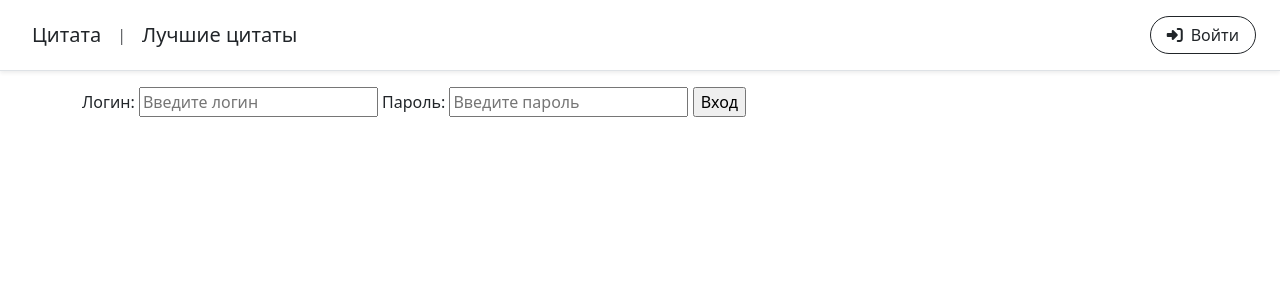
After one commit to MurDmitry/itSolution, a Django app: page /login/ in a window 1280 px wide. The commit adds this page. Shown: the top 300 px of the page. Run offline with Django 5.2, Linux system fonts and the light colour scheme.

Commit message:
Авторизация. Долго думал как считать лайки и дизлайки у пользователей - решил сделать авторизацию для каждого, чтобы сохранять кто куда поставил лайк или дизлайк

```diff
--- /dev/null
+++ b/quotes_app/templates/base/login_register.html
@@ -0,0 +1,21 @@
+{% extends 'base.html' %}
+
+<!-- Название -->
+{% block title %}
+    Вход
+{% endblock %}
+
+<!-- Страница с авторизацией -->
+{% block content %}
+    <div>
+        <form method="post" action="">
+            {% csrf_token %}
+            <label>Логин:</label>
+            <input type="text" name="username" placeholder="Введите логин">
+            <label>Пароль:</label>
+            <input type="password" name="password" placeholder="Введите пароль">
+
+            <input type="submit" value="Вход">
+        </form>
+    </div>
+{% endblock content %}
--- a/quotes_app/urls.py
+++ b/quotes_app/urls.py
@@ -3,6 +3,9 @@ from . import views
 
 
 urlpatterns = [
-    path('', views.home_page, name="home"),                            # Домашняя страница (home.html)
-    path('best_quotes', views.the_best_quotes, name="the_best_quotes") # Топ 10 цитат по лайкам (best_quotes.html)
+    path('', views.home_page, name="home"),                               # Домашняя страница (home.html)
+    path('best_quotes/', views.the_best_quotes, name="the_best_quotes"),  # Топ 10 цитат по лайкам (best_quotes.html)
+    path('login/', views.loginPage, name="login"),                        # Вход
+    path('logout/', views.logoutUser, name="logout")                      # Выход
+
 ]
--- a/quotes_app/views.py
+++ b/quotes_app/views.py
@@ -1,6 +1,38 @@
-from django.shortcuts import render
+from django.shortcuts import render, redirect
 from .models import Quote, Source
 import random
+from django.contrib.auth.models import User
+from django.contrib import messages
+from django.contrib.auth import authenticate, login, logout
+
+
+# Авторизация (вход)
+def loginPage(request):
+    if request.method == 'POST':
+        username = request.POST.get('username')
+        password = request.POST.get('password')
+
+        try:
+            user = User.objects.get(username=username)  # Проверка на наличие пользователя
+        except:
+            messages.error(request, "Такого пользователя не существует")
+
+        # Проверка пароля и логина
+        user = authenticate(request, username=username, password=password)
+
+        if user is not None:
+            login(request, user)        # Если все хорошо, то авторизируем пользователя
+            return redirect('home')
+        else:
+            messages.error(request, "Неверные логин или пароль")
+
+    context = {}
+    return render(request, 'base/login_register.html', context)
+
+
+def logoutUser(request):
+    logout(request)
+    return redirect('home')
 
 
 # Домашняя старница
--- a/templates/base.html
+++ b/templates/base.html
@@ -25,7 +25,36 @@
         <nav class="my-2 my-md-0 mr-md-3">
             <a class="p-2 text-dark fw-normal fs-5 text-decoration-none" href="/best_quotes">Лучшие цитаты</a>
         </nav>
+
+        <!-- Авторизация -->
+        {% if request.user.is_authenticated %}
+            <nav class="my-2 my-md-0 ms-auto">
+                <div class="d-flex align-items-center gap-3">
+                    <span class="text-dark fw-medium">
+                        <i class="fas fa-user-circle me-2"></i>{{ request.user.username }}
+                    </span>
+                    <a class="text-decoration-none text-muted" href="{% url 'logout' %}" title="Выйти">
+                        <i class="fas fa-sign-out-alt fa-lg"></i>
+                    </a>
+                </div>
+            </nav>
+        {% else %}
+            <nav class="my-2 my-md-0 ms-auto">
+                <a class="btn btn-outline-dark rounded-pill px-3" href="{% url 'login' %}">
+                    <i class="fas fa-sign-in-alt me-2"></i>Войти
+                </a>
+            </nav>
+        {% endif %}
      </div>
+
+    <!-- Сообщение -->
+    {% if messages %}
+        <ul class="messages">
+            {% for message in messages %}
+            <li>{{ message }}</li>
+            {% endfor %}
+        </ul>
+    {% endif %}
 
     <!-- Основной контент -->
     <div class="container">
```
Also changed, not shown: db.sqlite3.
